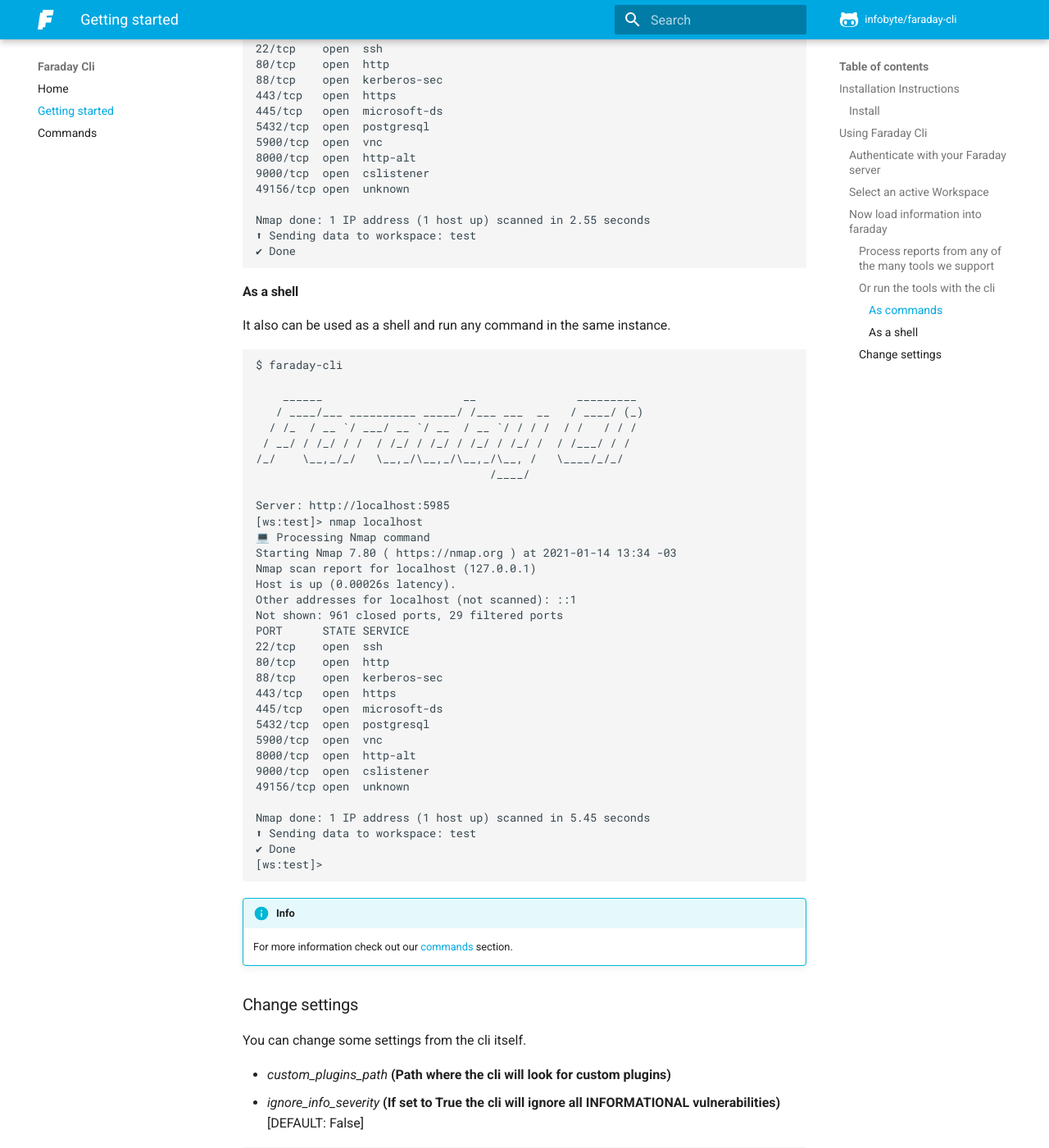
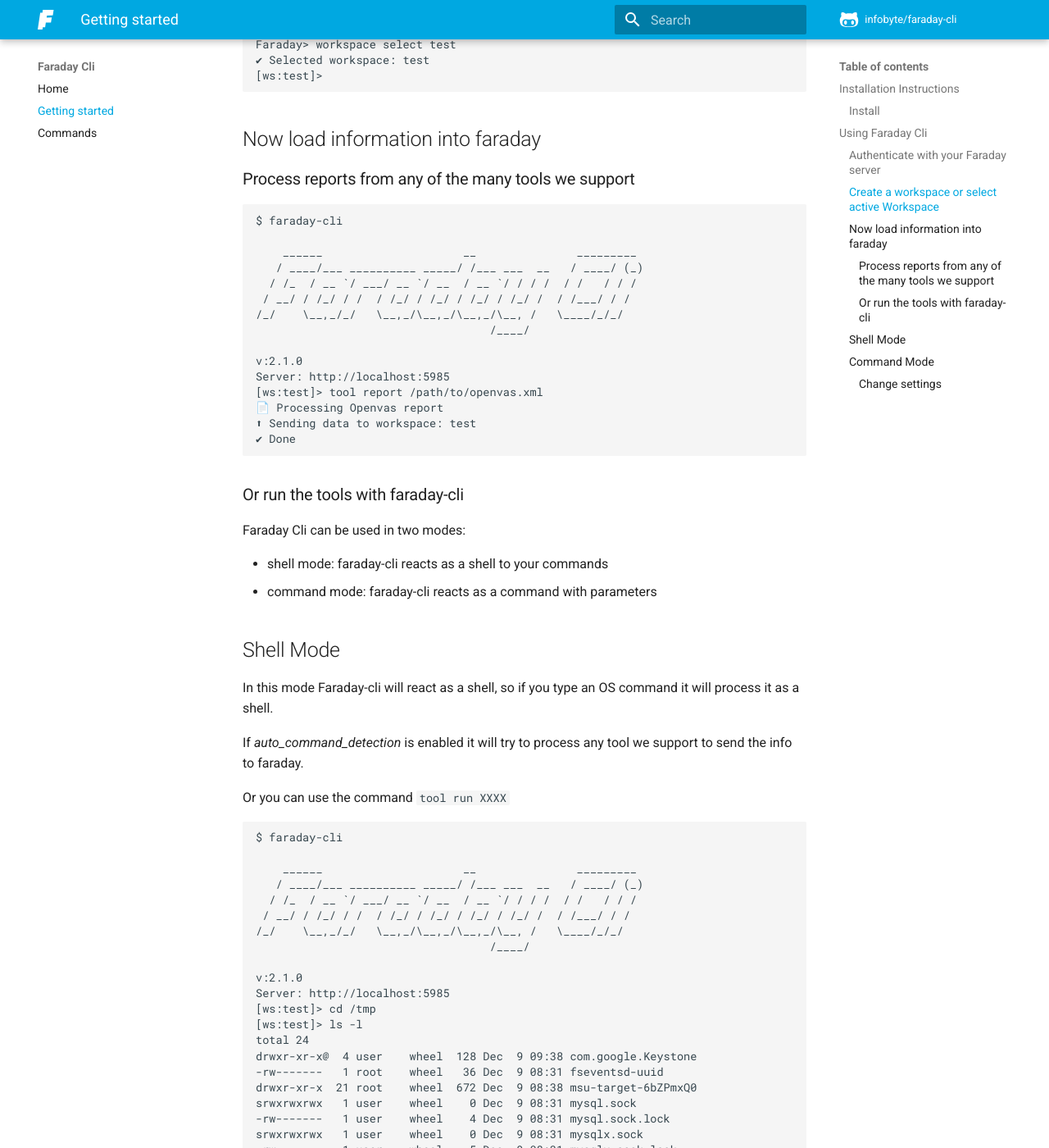
Before and after one commit to infobyte/faraday-cli, an MkDocs documentation site: the page built from docs/docs/getting_started.md, in a window 1280 px wide and 1400 px high, scrolled down 1562 px. Shown: the whole window at 82% size. Built offline with MkDocs 1.6.1 and Material for MkDocs 9.7.7, drawn with Linux system fonts in a browser that asks for light colours; comment, search, counter and statistics services are not loaded; some of the changed text lies outside the part shown.

Commit message:
add auto_command_detection

````diff
--- a/docs/docs/commands.md
+++ b/docs/docs/commands.md
@@ -1,4 +1,6 @@
 # Commands
+
+All the commands can be run in ```Shell Mode``` or ```Command Mode```
 
 ## Authentication
 
@@ -50,7 +52,7 @@
 
 ## Workspaces
 
-### list workspaces
+### workspace list
 
 List workspaces created in faraday.
 
@@ -72,7 +74,7 @@
 | `--show-inactive`   | Include inactive workspaces      |
 
 
-### delete workspace
+### workspace delete
 
 Delete workspace from faraday.
 
@@ -88,7 +90,7 @@
 |:-----	|------:	|
 | `WORKSPACE_NAME`     | Workspace name     |
 
-### get workspace
+### workspace get
 
 Get details of a workspace.
 
@@ -115,7 +117,7 @@
 | `-j/--json-output`      | Show output in json     |
 | `-p/--pretty`   | Show table in a pretty format       |
 
-### select workspace
+### workspace select
 
 Select your active workspace, unless you use the ```-w``` argument all the commands will use this workspace.
 
@@ -131,7 +133,7 @@
 |:-----	|------:	|
 | `WORKSPACE_NAME`      | Workspace name     |
 
-### create workspace
+### workspace create
 
 Create a new workspace in faraday.
 
@@ -153,7 +155,7 @@
 |:-----	|------:	|
 | `-d/--dont-select`      | Dont select after create     |
 
-### workspaces dashboard
+### workspace dashboard
 
 Show a dashboard with different information about the workspaces.
 
@@ -210,7 +212,7 @@
 | `-ip/--list-ip`   | Show ip only      |
 | `--port PORT`   | Listen in port      |
 
-### get host
+### host get
 
 Get host information.
 
@@ -255,7 +257,7 @@
 | `-p/--pretty`   | Show table in a pretty format       |
 | `-j/--json-output`      | Show output in json     |
 
-### delete host
+### host delete
 
 Delete host.
 
@@ -393,7 +395,10 @@
 
 
 
-### add-evidence
+### vuln add-evidence
+
+Add an image evidence to a vulnerability
+
 ```
 $ faraday-cli vuln add-evidence -id 46 -w test ~/evidence.png
 Evidence upload was successful
@@ -413,35 +418,9 @@
 |:-----	|------:	|
 | `-w WORKSPACE_NAME`     | Workspace name    |
 
-
-## Vulnerabilities Stats
-
-### stats
-
-Different stats about the vulnerabilities in Faraday.
-
-
-![Example](./images/faraday_cli_stats.jpeg)
-
-*Required Arguments:*
-
-| Syntax      | Description |
-|:-----	|------:	|
-| `STAT_TYPE {severity,vulns,date}`     | Type of stat    |
-
-*Optional Arguments:*
-
-| Syntax      | Description |
-|:-----	|------:	|
-| `-w WORKSPACE_NAME`     | Workspace name    |
-| `--create-workspace`     | if -w is used and the workspace dont exists, it will create it    |
-| `--ignore-info`   | Ignore informational/unclassified vulnerabilities       |
-| `--severity [SEVERITY [SEVERITY ...]]`      | Filter by severity informational/critical/high/medium/low/unclassified     |
-| `--confirmed`   | Confirmed vulnerabilities       |
-
 ## Tools and Reports
 
-### process report
+### tool report
 
 Process different tools reports and upload the information into faraday.
 
@@ -474,7 +453,7 @@
 | `--tag-host TAG_HOST`   | Tag to add to hosts       |
 | `--tag-service TAG_SERVICE`   | Tag to add to services      |
 
-### run tool
+### tool run
 
 Execute a tool and upload the information into faraday.
 
@@ -518,56 +497,31 @@
 | `--tag-host TAG_HOST`   | Tag to add to hosts       |
 | `--tag-service TAG_SERVICE`   | Tag to add to services      |
 
-## Run tools like a shell in faraday-cli
+## Vulnerabilities Stats
 
-You also can run commands like a shell without the ```process_tool```command.
+### stats
+
+Different stats about the vulnerabilities in Faraday.
 
 
-```
-$ faraday-cli
+![Example](./images/faraday_cli_stats.jpeg)
 
-    ______                     __               _________
-   / ____/___ __________ _____/ /___ ___  __   / ____/ (_)
-  / /_  / __ `/ ___/ __ `/ __  / __ `/ / / /  / /   / / /
- / __/ / /_/ / /  / /_/ / /_/ / /_/ / /_/ /  / /___/ / /
-/_/    \__,_/_/   \__,_/\__,_/\__,_/\__, /   \____/_/_/
-                                   /____/
+*Required Arguments:*
 
-Server: http://localhost:5985
-[ws:test]> nmap -sV stan.local
-💻 Processing Nmap command
-Starting Nmap 7.80 ( https://nmap.org ) at 2021-01-11 14:42 -03
-Nmap scan report for stan.local (192.168.1.100)
-Host is up (0.00083s latency).
-Other addresses for stan.local (not scanned): fe80::c0f:a595:453a:e406
-Not shown: 749 closed ports, 243 filtered ports
-PORT     STATE SERVICE       VERSION
-22/tcp   open  ssh           OpenSSH 7.8 (protocol 2.0)
-80/tcp   open  http          nginx 1.19.5
-88/tcp   open  kerberos-sec  Heimdal Kerberos (server time: 2021-01-11 17:42:14Z)
-443/tcp  open  ssl/http      nginx 1.19.5
-445/tcp  open  microsoft-ds?
-5432/tcp open  postgresql    PostgreSQL DB 9.6.0 or later
-5900/tcp open  vnc           Apple remote desktop vnc
-9000/tcp open  cslistener?
+| Syntax      | Description |
+|:-----	|------:	|
+| `STAT_TYPE {severity,vulns,date}`     | Type of stat    |
 
-Service detection performed. Please report any incorrect results at https://nmap.org/submit/ .
-Nmap done: 1 IP address (1 host up) scanned in 125.84 seconds
-⬆ Sending data to workspace: local
-✔ Done
+*Optional Arguments:*
 
-[ws:test]> service list
-  ID  NAME          SUMMARY                                               IP                PORT  PROTOCOL      HOST    VULNS
-----  ------------  ----------------------------------------------------  --------------  ------  ----------  ------  -------
-  27  ssh           (22/tcp) ssh (OpenSSH 7.8)                            192.168.1.100       22  tcp             28        0
-  28  http          (80/tcp) http (nginx 1.19.5)                          192.168.1.100       80  tcp             28        0
-  29  kerberos-sec  (88/tcp) kerberos-sec (Heimdal Kerberos)              192.168.1.100       88  tcp             28        0
-  30  https         (443/tcp) https (nginx 1.19.5)                        192.168.1.100      443  tcp             28        0
-  31  microsoft-ds  (445/tcp) microsoft-ds                                192.168.1.100      445  tcp             28        0
-  32  postgresql    (5432/tcp) postgresql (PostgreSQL DB 9.6.0 or later)  192.168.1.100     5432  tcp             28        0
-  33  vnc           (5900/tcp) vnc (Apple remote desktop vnc)             192.168.1.100     5900  tcp             28        0
-  34  cslistener    (9000/tcp) cslistener                                 192.168.1.100     9000  tcp             28        0
-```
+| Syntax      | Description |
+|:-----	|------:	|
+| `-w WORKSPACE_NAME`     | Workspace name    |
+| `--create-workspace`     | if -w is used and the workspace dont exists, it will create it    |
+| `--ignore-info`   | Ignore informational/unclassified vulnerabilities       |
+| `--severity [SEVERITY [SEVERITY ...]]`      | Filter by severity informational/critical/high/medium/low/unclassified     |
+| `--confirmed`   | Confirmed vulnerabilities       |
+
 
 ## Agents
 
@@ -596,7 +550,7 @@
 | `-p/--pretty`   | Show table in a pretty format       |
 | `-j/--json-output`      | Show output in json     |
 
-### get_agent
+### agent get
 
 Get information of and agent and its executors.
 
@@ -698,11 +652,10 @@
 
 ## Executive Reports
 
+!!! info
+    These commands only work with a commercial version of [Faraday](https://www.faradaysec.com).
 
-!!! info
-    These commands only work with the commercial version of [Faraday](https://www.faradaysec.com).
-
-### list executive-reports-templates
+### executive_report list-templates
 
 List the templates available to generate Executive Reports.
 
@@ -727,7 +680,7 @@
 | `-w WORKSPACE_NAME`     | Workspace name    |
 | `-p/--pretty`   | Show table in a pretty format       |
 
-### create executive-report
+### executive_report create
 
 Generate an executive report with a given template.
 
--- a/docs/docs/getting_started.md
+++ b/docs/docs/getting_started.md
@@ -22,21 +22,63 @@
 ## Authenticate with your Faraday server
 
 ```
-$ faraday-cli auth
+$ faraday-cli
+
+    ______                     __               _________
+   / ____/___ __________ _____/ /___ ___  __   / ____/ (_)
+  / /_  / __ `/ ___/ __ `/ __  / __ `/ / / /  / /   / / /
+ / __/ / /_/ / /  / /_/ / /_/ / /_/ / /_/ /  / /___/ / /
+/_/    \__,_/_/   \__,_/\__,_/\__,_/\__, /   \____/_/_/
+                                   /____/
+
+v:2.1.0
+Server: http://localhost:5985
+Faraday> auth
 
 Faraday url [http://localhost:5985]:
+
 User: faraday
 
 Password:
 Saving config
 ✔ Authenticated with faraday: http://localhost:5985
+Faraday>
 ```
 
-## Select an active Workspace
+## Create a workspace or select active Workspace
 
 ```
-$ faraday-cli select workspace test
+$ faraday-cli
+
+    ______                     __               _________
+   / ____/___ __________ _____/ /___ ___  __   / ____/ (_)
+  / /_  / __ `/ ___/ __ `/ __  / __ `/ / / /  / /   / / /
+ / __/ / /_/ / /  / /_/ / /_/ / /_/ / /_/ /  / /___/ / /
+/_/    \__,_/_/   \__,_/\__,_/\__,_/\__, /   \____/_/_/
+                                   /____/
+
+v:2.1.0
+Server: http://localhost:5985
+Faraday> workspace create test
+✔ Created workspace: test
+[ws:test]>
+```
+
+```
+$ faraday-cli
+
+    ______                     __               _________
+   / ____/___ __________ _____/ /___ ___  __   / ____/ (_)
+  / /_  / __ `/ ___/ __ `/ __  / __ `/ / / /  / /   / / /
+ / __/ / /_/ / /  / /_/ / /_/ / /_/ / /_/ /  / /___/ / /
+/_/    \__,_/_/   \__,_/\__,_/\__,_/\__, /   \____/_/_/
+                                   /____/
+
+v:2.1.0
+Server: http://localhost:5985
+Faraday> workspace select test
 ✔ Selected workspace: test
+[ws:test]>
 ```
 
 ## Now load information into faraday
@@ -44,21 +86,93 @@
 ### Process reports from any of the many tools we support
 
 ```
-$ faraday-cli process report /path/to/openvas.xml
+$ faraday-cli
+
+    ______                     __               _________
+   / ____/___ __________ _____/ /___ ___  __   / ____/ (_)
+  / /_  / __ `/ ___/ __ `/ __  / __ `/ / / /  / /   / / /
+ / __/ / /_/ / /  / /_/ / /_/ / /_/ / /_/ /  / /___/ / /
+/_/    \__,_/_/   \__,_/\__,_/\__,_/\__, /   \____/_/_/
+                                   /____/
+
+v:2.1.0
+Server: http://localhost:5985
+[ws:test]> tool report /path/to/openvas.xml
 📄 Processing Openvas report
 ⬆ Sending data to workspace: test
 ✔ Done
 ```
 
 
-### Or run the tools with the cli
+### Or run the tools with faraday-cli
 
-Faraday Cli can be used in two ways to do that
+Faraday Cli can be used in two modes:
 
-* As individual commands
-* As a shell
+* shell mode: faraday-cli reacts as a shell to your commands
+* command mode: faraday-cli reacts as a command with parameters
 
-#### As commands
+## Shell Mode
+
+In this mode Faraday-cli will react as a shell, so if you type an OS command it will process it as a shell.
+
+If _auto_command_detection_ is enabled it will try to process any tool we support to send the info to faraday.
+
+Or you can use the command ```tool run XXXX```
+
+```
+$ faraday-cli
+
+    ______                     __               _________
+   / ____/___ __________ _____/ /___ ___  __   / ____/ (_)
+  / /_  / __ `/ ___/ __ `/ __  / __ `/ / / /  / /   / / /
+ / __/ / /_/ / /  / /_/ / /_/ / /_/ / /_/ /  / /___/ / /
+/_/    \__,_/_/   \__,_/\__,_/\__,_/\__, /   \____/_/_/
+                                   /____/
+
+v:2.1.0
+Server: http://localhost:5985
+[ws:test]> cd /tmp
+[ws:test]> ls -l
+total 24
+drwxr-xr-x@  4 user    wheel  128 Dec  9 09:38 com.google.Keystone
+-rw-------   1 root    wheel   36 Dec  9 08:31 fseventsd-uuid
+drwxr-xr-x  21 root    wheel  672 Dec  9 08:38 msu-target-6bZPmxQ0
+srwxrwxrwx   1 user    wheel    0 Dec  9 08:31 mysql.sock
+-rw-------   1 user    wheel    4 Dec  9 08:31 mysql.sock.lock
+srwxrwxrwx   1 user    wheel    0 Dec  9 08:31 mysqlx.sock
+-rw-------   1 user    wheel    5 Dec  9 08:31 mysqlx.sock.lock
+drwxr-xr-x   2 root    wheel   64 Dec  9 08:31 powerlog
+drwx------   2 root    wheel   64 Dec  9 08:31 pritunl
+[ws:test]> nmap localhost
+💻 Processing Nmap command
+Starting Nmap 7.80 ( https://nmap.org ) at 2021-01-14 13:34 -03
+Nmap scan report for localhost (127.0.0.1)
+Host is up (0.00026s latency).
+Other addresses for localhost (not scanned): ::1
+Not shown: 961 closed ports, 29 filtered ports
+PORT      STATE SERVICE
+22/tcp    open  ssh
+80/tcp    open  http
+
+Nmap done: 1 IP address (1 host up) scanned in 5.45 seconds
+⬆ Sending data to workspace: test
+✔ Done
+[ws:test]> tool run "nmap localhost"
+💻 Processing Nmap command
+Starting Nmap 7.80 ( https://nmap.org ) at 2021-01-14 13:34 -03
+Nmap scan report for localhost (127.0.0.1)
+Host is up (0.00026s latency).
+Other addresses for localhost (not scanned): ::1
+Not shown: 961 closed ports, 29 filtered ports
+PORT      STATE SERVICE
+22/tcp    open  ssh
+80/tcp    open  http
+
+Nmap done: 1 IP address (1 host up) scanned in 5.45 seconds
+⬆ Sending data to workspace: test
+✔ Done
+```
+## Command Mode
 Every faraday cli command can be used as an individual command from the command line.
 
 This is useful when integrating faraday cli to batch process, scripts or pipelines.
@@ -74,61 +188,10 @@
 PORT      STATE SERVICE
 22/tcp    open  ssh
 80/tcp    open  http
-88/tcp    open  kerberos-sec
-443/tcp   open  https
-445/tcp   open  microsoft-ds
-5432/tcp  open  postgresql
-5900/tcp  open  vnc
-8000/tcp  open  http-alt
-9000/tcp  open  cslistener
-49156/tcp open  unknown
 
 Nmap done: 1 IP address (1 host up) scanned in 2.55 seconds
 ⬆ Sending data to workspace: test
 ✔ Done
-```
-
-
-
-#### As a shell
-
-It also can be used as a shell and run any command in the same instance.
-
-
-```
-$ faraday-cli
-
-    ______                     __               _________
-   / ____/___ __________ _____/ /___ ___  __   / ____/ (_)
-  / /_  / __ `/ ___/ __ `/ __  / __ `/ / / /  / /   / / /
- / __/ / /_/ / /  / /_/ / /_/ / /_/ / /_/ /  / /___/ / /
-/_/    \__,_/_/   \__,_/\__,_/\__,_/\__, /   \____/_/_/
-                                   /____/
-
-Server: http://localhost:5985
-[ws:test]> nmap localhost
-💻 Processing Nmap command
-Starting Nmap 7.80 ( https://nmap.org ) at 2021-01-14 13:34 -03
-Nmap scan report for localhost (127.0.0.1)
-Host is up (0.00026s latency).
-Other addresses for localhost (not scanned): ::1
-Not shown: 961 closed ports, 29 filtered ports
-PORT      STATE SERVICE
-22/tcp    open  ssh
-80/tcp    open  http
-88/tcp    open  kerberos-sec
-443/tcp   open  https
-445/tcp   open  microsoft-ds
-5432/tcp  open  postgresql
-5900/tcp  open  vnc
-8000/tcp  open  http-alt
-9000/tcp  open  cslistener
-49156/tcp open  unknown
-
-Nmap done: 1 IP address (1 host up) scanned in 5.45 seconds
-⬆ Sending data to workspace: test
-✔ Done
-[ws:test]>
 ```
 
 !!! info
@@ -140,6 +203,7 @@
 
 * _custom_plugins_path_ **(Path where the cli will look for custom plugins)**
 * _ignore_info_severity_ **(If set to True the cli will ignore all INFORMATIONAL vulnerabilities)** [DEFAULT: False]
+* _auto_command_detection_ **(If set to True the cli will try process a tool when is run in shell mode)** [DEFAULT: True]
 
 ```
 $ faraday-cli
````
Also changed, not shown: other parts of docs/docs/commands.md (+6 -6 lines), CHANGELOG/current/add_auto_command_detection_setting.md (added, +1 -0 lines), README.md, 5 other files.
